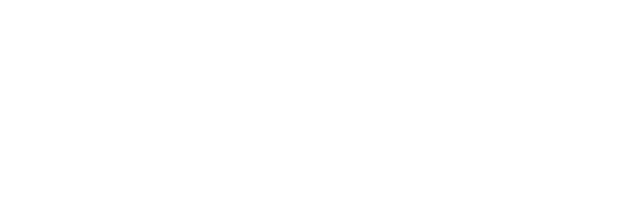
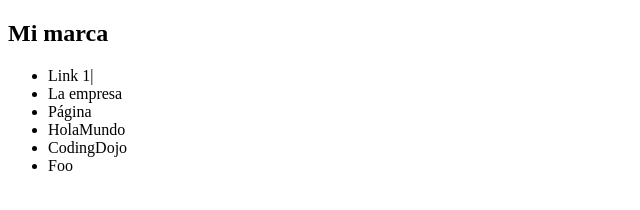
Before and after one commit to MartinSchere/test-repo, a plain HTML site: page index.html in a window 1280 px wide. Shown: the whole page, without its empty margins (0-640 px from the left). Drawn offline with Linux system fonts and the light colour scheme.

Commit message:
añadiendo la navbar con seis links

```diff
--- a/index.html
+++ b/index.html
@@ -5,5 +5,17 @@
     <meta name="viewport" content="width=device-width, initial-scale=1.0" />
     <title>Document</title>
   </head>
-  <body></body>
+  <body>
+    <nav>
+      <h1>Mi marca</h1>
+      <ul>
+        <li>Link 1|</li>
+        <li>La empresa</li>
+        <li>Página</li>
+        <li>HolaMundo</li>
+        <li>CodingDojo</li>
+        <li>Foo</li>
+      </ul>
+    </nav>
+  </body>
 </html>
```
